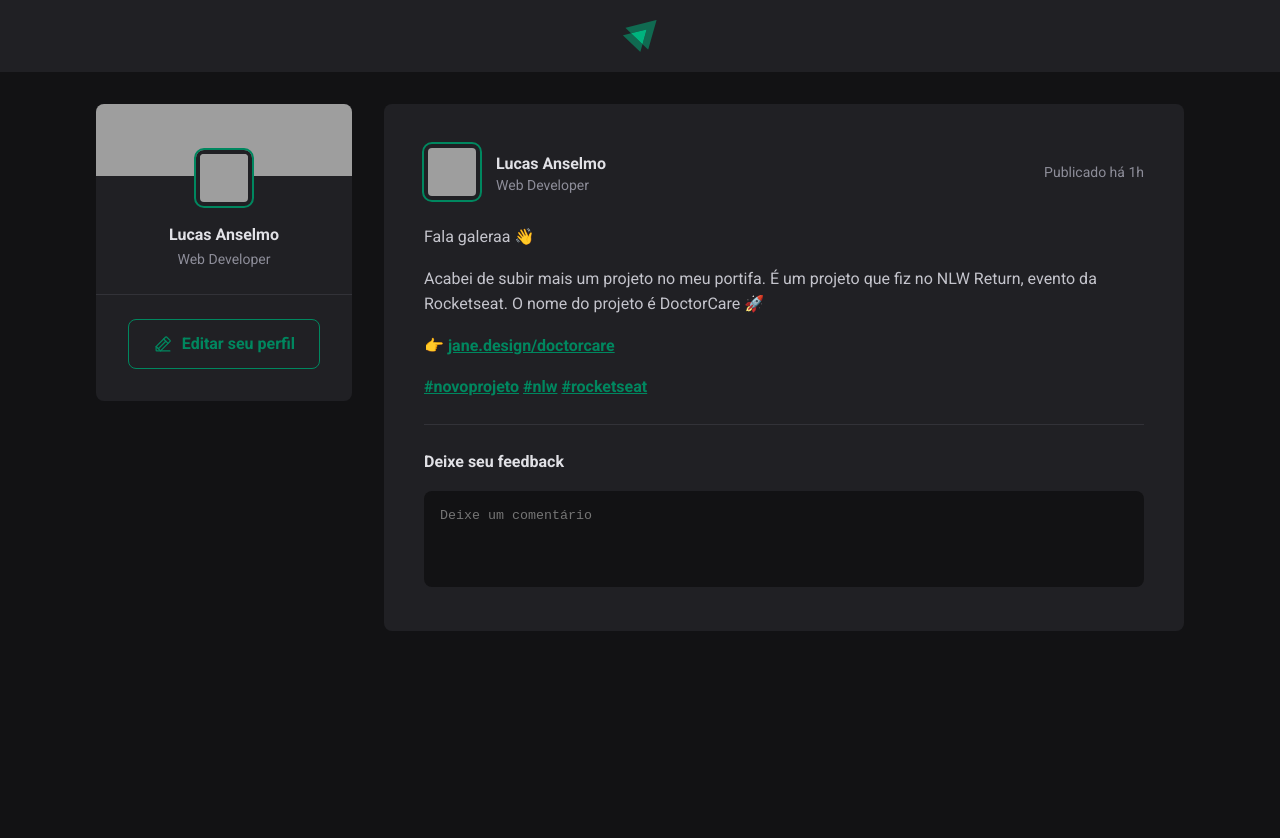
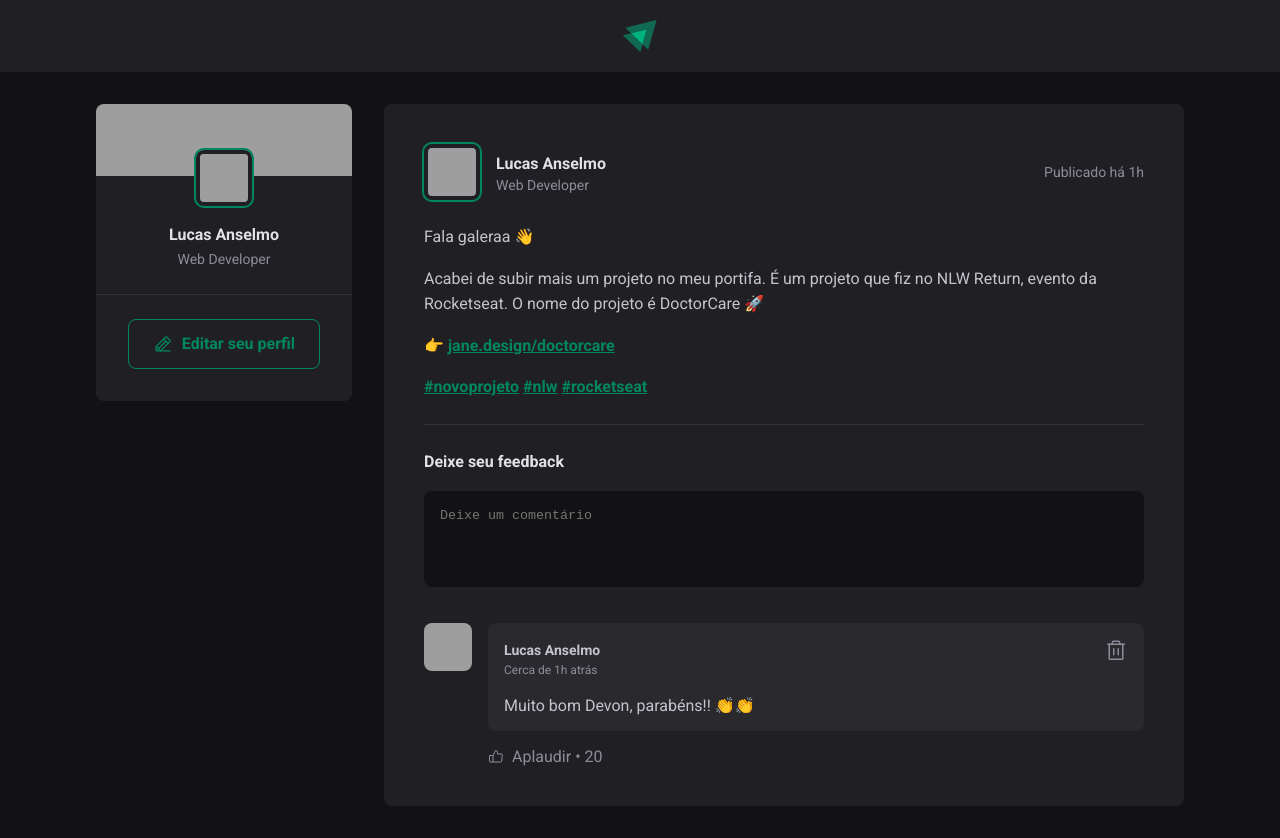
Before and after one commit to lucas62/ignite-feed, a React (Vite) app: page / in a window 1280 px wide. Before the commit the page ends 800 px from the top, so only its background shows below. Built offline with nearby package versions, Linux system fonts and the light colour scheme; grey boxes are pictures that could not be loaded.

Commit message:
Add comment list to Post component

```diff
--- a/src/components/Post.jsx
+++ b/src/components/Post.jsx
@@ -1,3 +1,4 @@
+import { Comment } from './Comment'
 import styles from './Post.module.css'
 
 export function Post() {
@@ -37,6 +38,10 @@ export function Post() {
                     <button type='submit'>Publicar</button>
                 </footer>
             </form>
+
+            <div className={styles.commentList}>
+                <Comment />
+            </div>
         </article>
     )
 }
--- a/src/components/Post.module.css
+++ b/src/components/Post.module.css
@@ -131,3 +131,7 @@
 .commentForm button[type=submit]:hover {
     background: var(--green-300);
 }
+
+.commentList {
+    margin-top: 2rem;
+}
```
